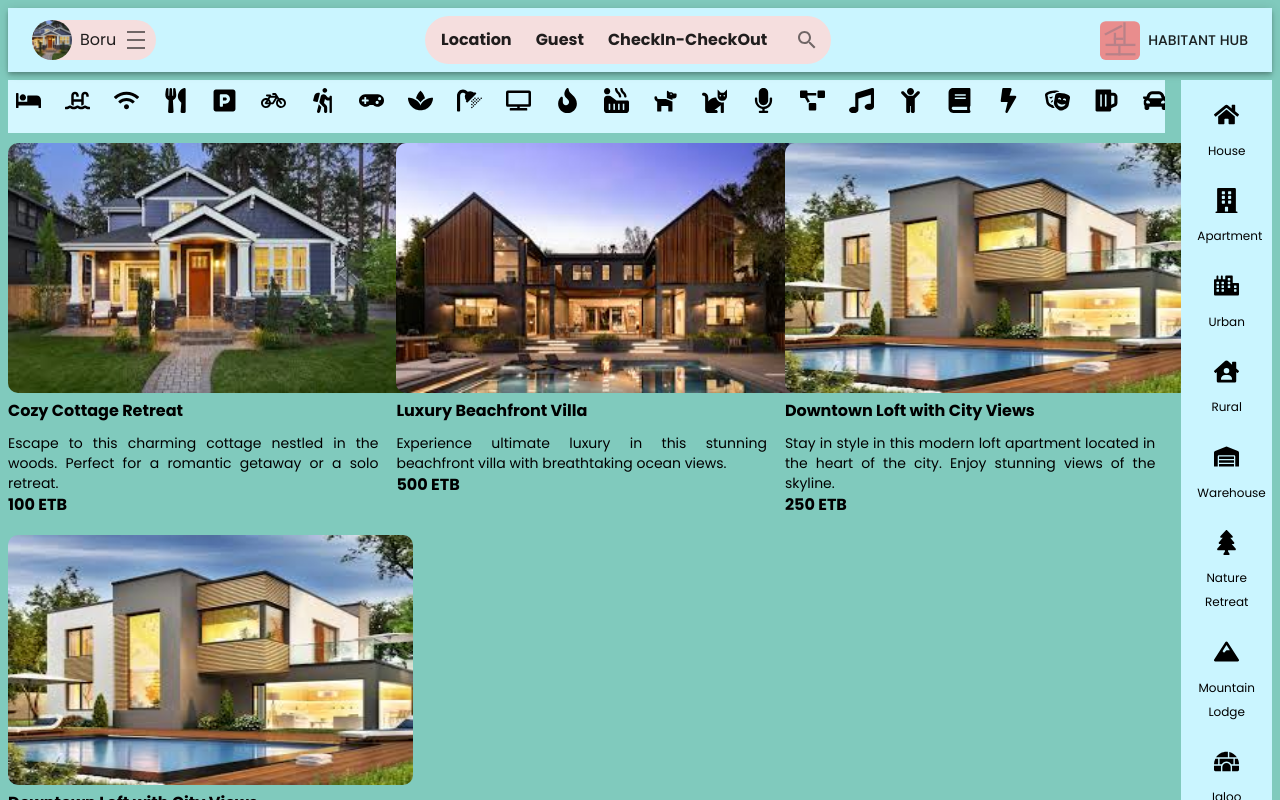
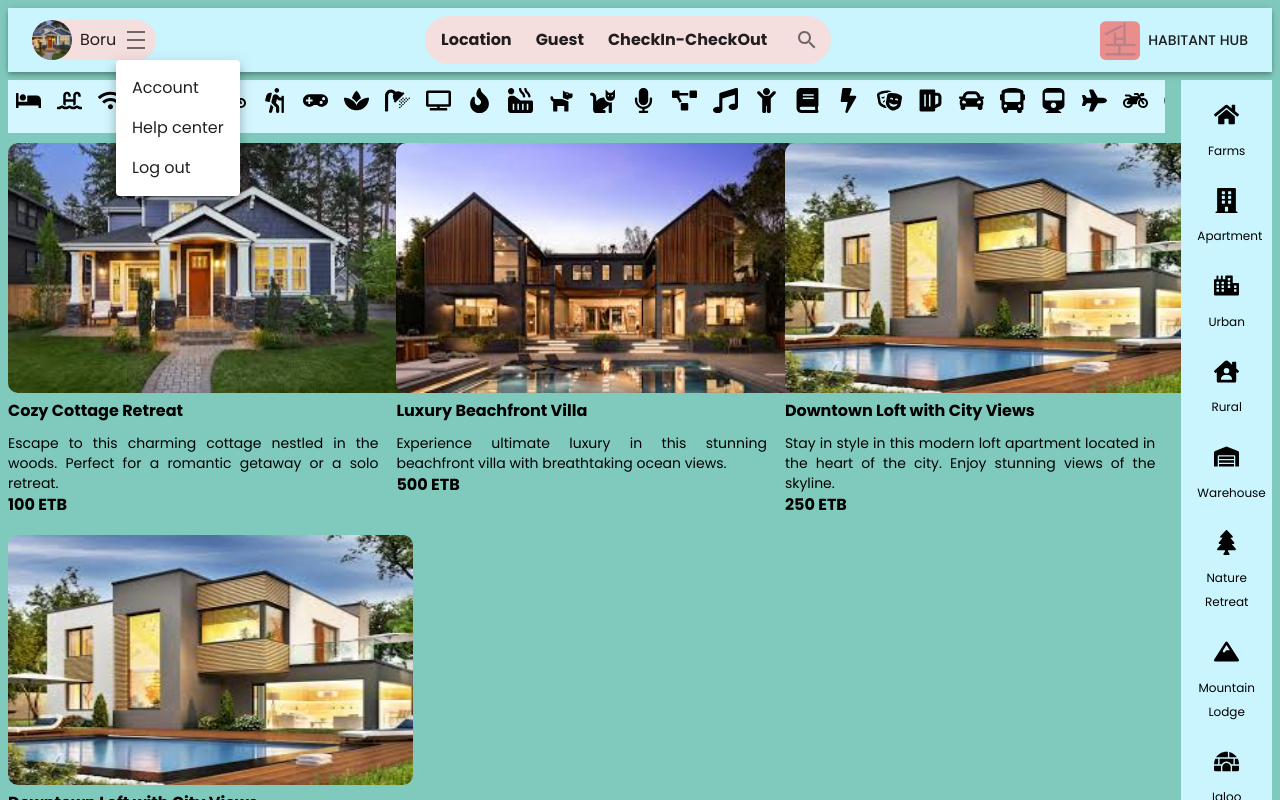
Before and after one commit to BoruTamena/Habitant_Hub, a Next.js app: page / in a window 1280 px wide. Both pictures are taken after a click on the button 136 px from the left and 40 px from the top of the page. Shown: the top 800 px of the page. Built offline with nearby package versions, Linux system fonts and the light colour scheme; data requests are answered from the project's data file.

Commit message:
user component popover add

```diff
--- a/constant/index.tsx
+++ b/constant/index.tsx
@@ -9,7 +9,7 @@ import {
 export const HouseCategories = [
   {
     id: 1,
-    category: 'House',
+    category: 'Farms',
     icon: <FaHome />,
   },
   {
--- a/src/app/house/[house_id]/page.tsx
+++ b/src/app/house/[house_id]/page.tsx
@@ -11,10 +11,11 @@ import { Box, Container, Grid, Rating, Typography } from '@mui/material'
 import Image from 'next/image'
 import React from 'react'
 
-export default async function HouseDetail ({params:{house_id},}:{params:{house_id:string}}){
+export default async function HouseDetail ({params:{house_id}}:{params:{house_id:string}}){
 
 
   console.log(house_id)
+
   const data = await GetById(house_id)
   const {host,description,review,rating,img,amenities}=data
 
--- a/src/components/Header.tsx
+++ b/src/components/Header.tsx
@@ -4,6 +4,7 @@ import React from 'react'
 import styles from './styles.module.scss'
 import Image from 'next/image'
 import PrimarySearch from './PrimarySearch'
+import UserButton from './UserButton'
 
 export const Header = () => {
   return (
@@ -12,22 +13,7 @@ export const Header = () => {
       <Toolbar>
         <Stack width="100%" justifyContent="space-between" alignItems={"center"} flexDirection={"row"}>
 
-          <Box sx={{bgcolor:"secondary.main",borderRadius:10}}>
-              <Stack alignItems="center" flexDirection="row">
-
-                <Box >
-                  <Avatar alt="user" src="/image/h1.jpeg" />
-                </Box>
-                <Box pl={1}>
-                   <Typography>Boru </Typography>
-                </Box>
-
-                <IconButton>
-                  <DensityMedium/>
-                </IconButton>
-
-              </Stack>
-          </Box>
+         <UserButton/>
 
           <Box>
             <PrimarySearch/>
--- a/src/components/SecondaryFilter.tsx
+++ b/src/components/SecondaryFilter.tsx
@@ -7,18 +7,18 @@ type Props = {}
 
 const SecondaryFilter = (props: Props) => {
   return (
-   <Box bgcolor="primary.light" mt={1} p={1} sx={{overflow:"scroll",scrollPadding:" 0px 0px 9999px 0px"}}>
+   <Box bgcolor="primary.light" mt={1} p={1}
+    sx={{overflow:"scroll"}}>
 
-    <Stack direction={"row"} spacing={3} >
+    <Stack direction={"row"} spacing={2}  >
       {
         Amenities.map((item,index)=><span style={{fontSize:"25px"}}>{item.icon}</span>)
       }
 
       <Button
        variant="contained"
-
        color="secondary"
-       sx={{boxShadow:"none",borderRadius:10}} >
+       sx={{boxShadow:"none",borderRadius:10,marginRight:5}} >
         Filter
       </Button>
 
--- /dev/null
+++ b/src/components/UserButton.tsx
@@ -0,0 +1,77 @@
+"use client"
+
+import { DensityMedium } from "@mui/icons-material";
+import { Box, Stack,Avatar,IconButton,Typography, Popover, ListItemButton, ListItemText, List } from "@mui/material";
+import React, { useState } from "react";
+
+type Props = {}
+
+const UserButton = (props: Props) => {
+
+const [anchorEl,setAnchorEl]=useState<HTMLButtonElement|null> (null);
+
+const open = Boolean(anchorEl);
+const id = open ? 'simple-popover' : undefined;
+
+const actions=["Account","Help center","Log out"]
+
+const handleClick=(event:React.MouseEvent<HTMLButtonElement>)=>{
+
+    setAnchorEl(event.currentTarget);
+
+}
+
+const handleClose = () => {
+    setAnchorEl(null);
+  };
+
+
+ return (
+    <Box sx={{bgcolor:"secondary.main",borderRadius:10}}>
+    <Stack alignItems="center" flexDirection="row">
+
+      <Box >
+        <Avatar alt="user" src="/image/h1.jpeg" />
+      </Box>
+      <Box pl={1}>
+         <Typography>Boru </Typography>
+      </Box>
+
+      <IconButton  onClick={handleClick}>
+        <DensityMedium/>
+      </IconButton>
+
+    </Stack>
+
+    <Popover
+        id={id}
+        open={open}
+        anchorEl={anchorEl}
+        onClose={handleClose}
+        anchorOrigin={{
+            vertical: 'bottom',
+            horizontal: 'left',
+          }}
+
+
+      >
+
+        <List dense>
+            {
+                actions.map((item,index)=><ListItemButton key={index}>
+                    <ListItemText
+
+                    primary={
+                        <Typography>{item}</Typography>
+                    }
+                    />
+                </ListItemButton>)
+            }
+        </List>
+
+      </Popover>
+</Box>
+  )
+};
+
+export default UserButton;
--- a/src/themes/index.tsx
+++ b/src/themes/index.tsx
@@ -30,5 +30,23 @@ export const theme=createTheme({
 
     },
 
+    components:{
+        MuiPopover:{
+            styleOverrides:{
+                root:{
+
+                }
+            }
+        },
+        MuiPaper:{
+            styleOverrides:{
+                root:{
+                    backgroundColor:"primary",
+
+                }
+            }
+        }
+    }
+
 
 })
```
